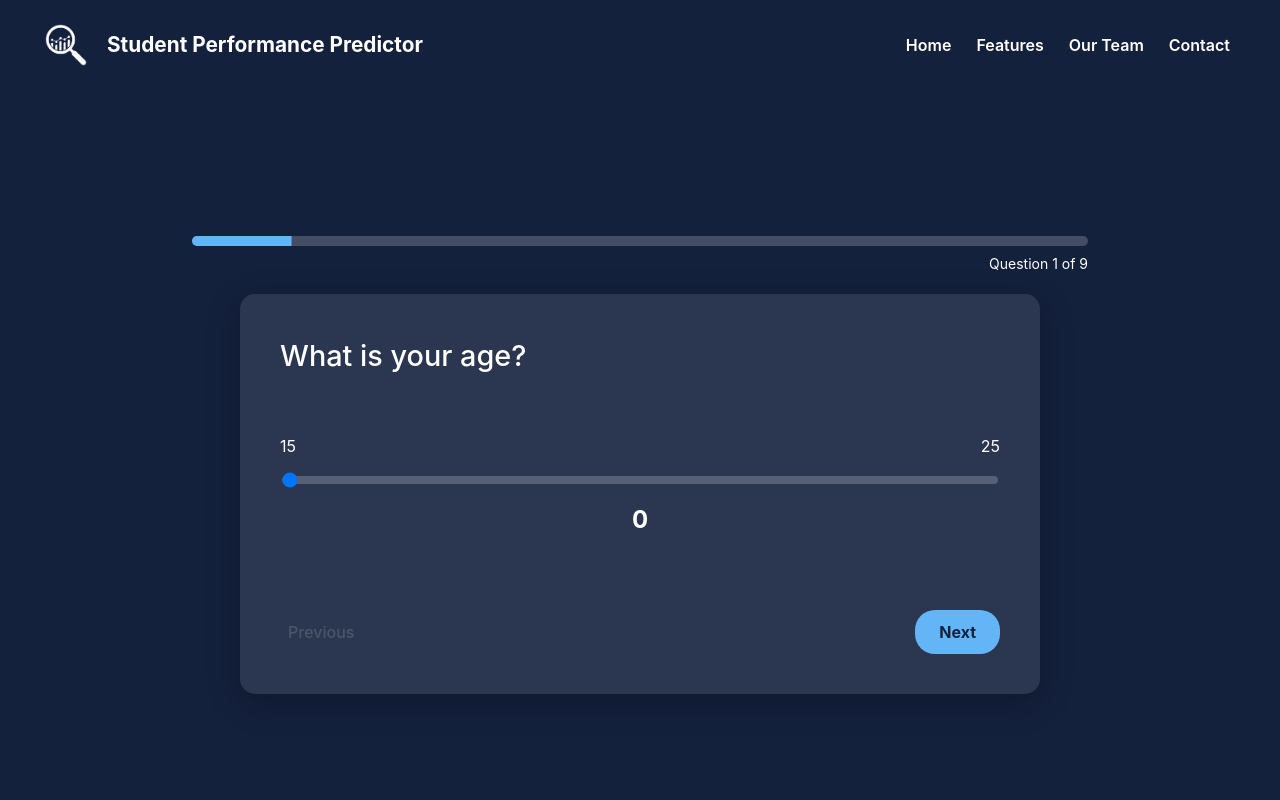
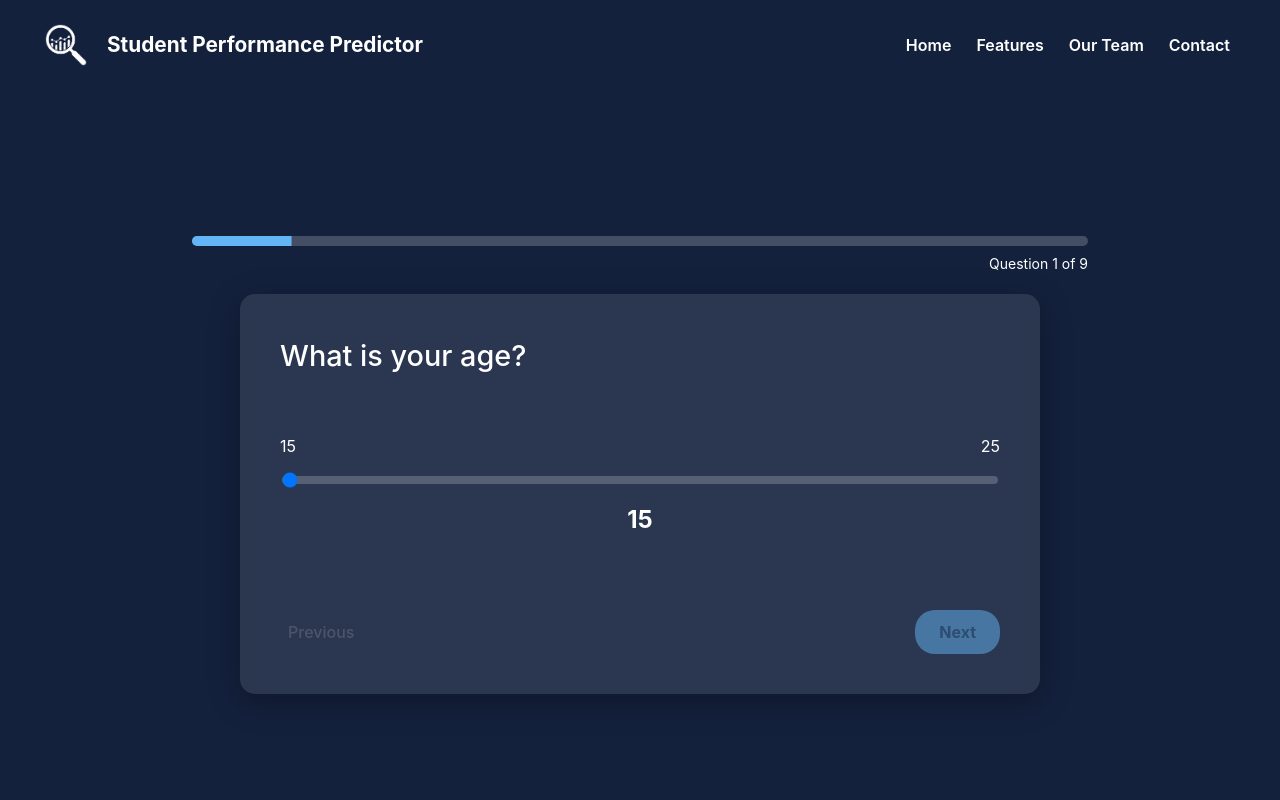
Before and after one commit to marksekla/Student-Performance-Predictor, a React (Vite) app in the folder temp frontend/: page /#/random-forest in a window 1280 px wide. Shown: the top 800 px of the page. Built offline with nearby package versions, Linux system fonts and the light colour scheme; a web font is replaced by a local one.

Commit message:
Final bug fixes

```diff
--- a/temp frontend/src/components/RandomForestDashboard/RandomForestCharts.tsx
+++ b/temp frontend/src/components/RandomForestDashboard/RandomForestCharts.tsx
@@ -7,10 +7,6 @@ import {
   Tooltip,
   Cell,
   ResponsiveContainer,
-  RadarChart,
-  Radar,
-  PolarGrid,
-  PolarAngleAxis,
   Legend,
 } from "recharts";
 import { Box, Typography } from "@mui/material";
@@ -42,7 +38,7 @@ const PARENT_EDUCATION_MAP: Record<number, string> = {
   0: 'None',
   1: 'High school',
   2: 'Some College',
-  3: 'Bachelor’s',
+  3: 'Bachelor\'s',
   4: 'Higher',
 };
 
@@ -60,9 +56,15 @@ const CategoricalBarChart = ({ item }: { item: any }) => {
 
   return (
     <ResponsiveContainer width="100%" height={300}>
-      <BarChart data={[item]} barGap={1} barSize={50}>
+      <BarChart
+        data={[item]}
+        barGap={1}
+        barSize={50}
+        margin={{ left: 40, right: 40, top: 20, bottom: 20 }}
+      >
         <XAxis dataKey="name" tickMargin={5} />
-        <YAxis label={{ value: 'Percentage', angle: -90 }} />
+        {/* Removed the YAxis label */}
+        <YAxis />
         <Tooltip />
         <Legend />
         {Object.keys(item)
@@ -207,11 +209,6 @@ const RandomForestCharts = ({ datasetStats, userInput, predictionResult }: any)
         Categorical Features Distribution
       </Typography>
 
-      {/*
-        1) Wrap the categorical charts in a flex container
-        2) Use 'flexWrap: "wrap"' so they can wrap onto new lines if needed
-        3) Give each chart a fixed width so they can sit side by side
-      */}
       <Box
         sx={{
           display: 'flex',
@@ -291,9 +288,16 @@ const RandomForestCharts = ({ datasetStats, userInput, predictionResult }: any)
               layout="vertical"
               margin={{ top: 20, right: 20, left: 90, bottom: 20 }}
             >
-              <XAxis type="number" />
+              {/*
+                Use a tickFormatter for X-axis to show 0–100%,
+                and a Tooltip formatter for the hover text
+              */}
+              <XAxis
+                type="number"
+                tickFormatter={(value: number) => `${(value * 100).toFixed(0)}%`}
+              />
               <YAxis type="category" dataKey="name" interval={0} />
-              <Tooltip />
+              <Tooltip formatter={(value: number) => `${(value * 100).toFixed(2)}%`} />
               <Legend />
               <Bar dataKey="importance" fill={colorPalette[4]} name="Importance" />
             </BarChart>
--- a/temp frontend/src/integrals/ModelChoice.tsx
+++ b/temp frontend/src/integrals/ModelChoice.tsx
@@ -2,18 +2,12 @@ import React, { useState } from "react";
 import { Box, Typography, IconButton } from "@mui/material";
 import LoopIcon from "@mui/icons-material/Loop";
 import { useNavigate } from "react-router-dom";
-import WebAppBar from "../components/WebAppBar";
-import { WebAppBarLink } from "../components/WebAppBar/interfaces";
+
 
 export default function ModelChoice() {
   const navigate = useNavigate();
   const lightBlue = "#64B5F6";
 
-  const webAppBarLinks: WebAppBarLink[] = [
-        { title: "Home", anchor: "/#maindiv-001" },
-        { title: "Projects", anchor: "/#subdiv-002" },
-        { title: "Contact Us", anchor: "/#contact" },
-    ];
 
 
   const cards = [
@@ -48,12 +42,12 @@ export default function ModelChoice() {
         flexDirection: "column",
         background: "#14213D", // Changed to solid color as requested
         position: "relative",
+        paddingTop: "30px",
         paddingBottom: "40px", // Add bottom padding for better spacing
         overflow: "visible", // Allow content to overflow for scrolling
       }}
     >
 
-      <WebAppBar links={webAppBarLinks}/>
       <Typography variant="h3" sx={{ color: "white", mb: 2 }}>
         Choose a Model
       </Typography>
--- a/temp frontend/src/integrals/RF_WebQuestionnaire.tsx
+++ b/temp frontend/src/integrals/RF_WebQuestionnaire.tsx
@@ -10,28 +10,10 @@ export default function WebQuestionnaire() {
   const [selectedOption, setSelectedOption] = useState<string | number | null>(null);
   const [textInput, setTextInput] = useState("");
   const [rangeValue, setRangeValue] = useState<number>(0);
+  const [hasRangeChanged, setHasRangeChanged] = useState(false);
   const [isSubmitted, setIsSubmitted] = useState(false);
   const [predictionResult, setPredictionResult] = useState(null);
   const [userInput, setUserInput] = useState({});
-
-  useEffect(() => {
-    document.body.style.margin = "0";
-    document.body.style.overflow = "auto";
-    setSelectedOption(null);
-    setTextInput("");
-    setRangeValue(0);
-
-    const savedAnswer = answers[questions[currentQuestionIndex].id];
-    if (savedAnswer !== undefined) {
-      if (questions[currentQuestionIndex].type === "multiple") {
-        setSelectedOption(savedAnswer);
-      } else if (questions[currentQuestionIndex].type === "text") {
-        setTextInput(savedAnswer);
-      } else if (questions[currentQuestionIndex].type === "range" || questions[currentQuestionIndex].type === "number") {
-        setRangeValue(savedAnswer);
-      }
-    }
-  }, [currentQuestionIndex]);
 
   const questions = [
     { id: 1, text: 'What is your age?', type: 'number', min: 15, max: 25, inputProps: { step: '1'} },
@@ -48,23 +30,57 @@ export default function WebQuestionnaire() {
   const currentQuestion = questions[currentQuestionIndex];
   const progress = ((currentQuestionIndex + 1) / questions.length) * 100;
 
-  const handleNext = () => {
+  useEffect(() => {
+    document.body.style.margin = "0";
+    document.body.style.overflow = "auto";
+
+    // Reset inputs based on question type and any saved answers
+    if (currentQuestion.type === "selection") {
+      setSelectedOption(
+        answers[currentQuestion.id] !== undefined ? answers[currentQuestion.id] : null
+      );
+    }
+    if (currentQuestion.type === "text") {
+      setTextInput(
+        answers[currentQuestion.id] !== undefined ? answers[currentQuestion.id] : ""
+      );
+    }
+    if (currentQuestion.type === "number" || currentQuestion.type === "range") {
+      setRangeValue(
+        answers[currentQuestion.id] !== undefined
+          ? answers[currentQuestion.id]
+          : currentQuestion.min ?? 0
+      );
+      setHasRangeChanged(answers[currentQuestion.id] !== undefined);
+    }
+  }, [currentQuestionIndex]);
+
+  // Save the current answer based on the question type and return the updated object
+  const saveCurrentAnswer = () => {
     let updatedAnswers = { ...answers };
-
     if (currentQuestion.type === "selection" && selectedOption !== null) {
       updatedAnswers[currentQuestion.id] = selectedOption;
-  } else if (currentQuestion.type === "range" || currentQuestion.type === "number") {
-    const valueToSave = currentQuestion.inputProps?.step === "0.01"
+    } else if (currentQuestion.type === "text" && textInput.trim()) {
+      updatedAnswers[currentQuestion.id] = textInput;
+    } else if (
+      (currentQuestion.type === "number" || currentQuestion.type === "range") &&
+      (hasRangeChanged || answers[currentQuestion.id] !== undefined)
+    ) {
+      const valueToSave =
+        currentQuestion.inputProps?.step === "0.01"
           ? parseFloat(rangeValue.toFixed(2))
           : rangeValue;
       updatedAnswers[currentQuestion.id] = valueToSave;
-  } else if (currentQuestion.type === "multi") {
-    const currentSelections = answers[currentQuestion.id] || [];
-    updatedAnswers[currentQuestion.id] = currentSelections;
     }
+    setAnswers(updatedAnswers);
+    return updatedAnswers; // Return the new updatedAnswers object
+  };
 
-  setAnswers(updatedAnswers);
+  const handleNext = () => {
+    // Save current answer and retrieve the updated object
+    const updatedAnswers = saveCurrentAnswer();
 
+    // If this is the last question, submit using the newly updatedAnswers
     if (currentQuestionIndex === questions.length - 1) {
       handleSubmit(updatedAnswers);
     } else {
@@ -77,18 +93,18 @@ const handleSubmit = async (finalAnswers: Record<number, any>) => {
 
     const formattedInput = {
       Age: finalAnswers[1],
-    Gender: finalAnswers[2],               // as string: "Male" or "Female"
-    Ethnicity: finalAnswers[3],           // as string: "Caucasian", etc.
-    ParentalEducation: finalAnswers[4],   // string, eg. "High School"
-    StudyTimeWeekly: finalAnswers[5],           // number
-    Absences: finalAnswers[6],            // number
-    ParentalSupport: finalAnswers[7],     // string: "High", etc.
+      Gender: finalAnswers[2],
+      Ethnicity: finalAnswers[3],
+      ParentalEducation: finalAnswers[4],
+      StudyTimeWeekly: finalAnswers[5],
+      Absences: finalAnswers[6],
+      ParentalSupport: finalAnswers[7],
       Tutoring: selectedPrograms.includes("tutoring"),
       Extracurricular: selectedPrograms.includes("extracurricular"),
       Sports: selectedPrograms.includes("sports"),
       Music: selectedPrograms.includes("music"),
       Volunteering: selectedPrograms.includes("volunteering"),
-    GPA: finalAnswers[9]                 // number
+      GPA: finalAnswers[9],
     };
 
     try {
@@ -118,15 +134,29 @@ const handleSubmit = async (finalAnswers: Record<number, any>) => {
     }
   };
 
+  // Save answer before going back
   const handlePrevious = () => {
+    saveCurrentAnswer();
     if (currentQuestionIndex > 0) {
       setCurrentQuestionIndex(currentQuestionIndex - 1);
     }
   };
 
+  // Disable Next button until an answer is provided for the current question
   const isNextDisabled = () => {
-    if (currentQuestion.type === "multiple" && selectedOption === null) return true;
+    if (currentQuestion.type === "selection" && selectedOption === null) return true;
     if (currentQuestion.type === "text" && !textInput.trim()) return true;
+    if (
+      (currentQuestion.type === "number" || currentQuestion.type === "range") &&
+      answers[currentQuestion.id] === undefined &&
+      !hasRangeChanged
+    ) {
+      return true;
+    }
+    if (currentQuestion.type === "multi") {
+      const selections = answers[currentQuestion.id] || [];
+      if (selections.length === 0) return true;
+    }
     return false;
   };
 
@@ -156,7 +186,7 @@ const handleSubmit = async (finalAnswers: Record<number, any>) => {
             height: 10,
             borderRadius: 5,
             backgroundColor: "rgba(255, 255, 255, 0.2)",
-            '& .MuiLinearProgress-bar': { backgroundColor: lightBlue }
+            "& .MuiLinearProgress-bar": { backgroundColor: lightBlue }
           }}
         />
         <Typography variant="body2" sx={{ color: "white", textAlign: "right", mt: 1 }}>
@@ -206,7 +236,7 @@ const handleSubmit = async (finalAnswers: Record<number, any>) => {
                     backgroundColor: isSelected ? lightBlue : "transparent",
                     textTransform: "none",
                     fontSize: "1rem",
-                  '&:hover': {
+                    "&:hover": {
                       backgroundColor: "rgba(255, 255, 255, 0.1)",
                       borderColor: "white"
                     }
@@ -236,9 +266,9 @@ const handleSubmit = async (finalAnswers: Record<number, any>) => {
                   textTransform: "none",
                   fontSize: "1rem",
                   gap: 2,
-              '&:hover': {
+                  "&:hover": {
                     backgroundColor: "rgba(255, 255, 255, 0.1)",
-                borderColor: "white",
+                    borderColor: "white"
                   }
                 }}
               >
@@ -248,11 +278,17 @@ const handleSubmit = async (finalAnswers: Record<number, any>) => {
           </Box>
         )}
 
-
         <Box sx={{ mb: 4 }}>
           {(currentQuestion.type === "range" || currentQuestion.type === "number") && (
             <Box sx={{ display: "flex", flexDirection: "column", alignItems: "center", gap: 2 }}>
-              <Box sx={{ width: "100%", display: "flex", justifyContent: "space-between", color: "white" }}>
+              <Box
+                sx={{
+                  width: "100%",
+                  display: "flex",
+                  justifyContent: "space-between",
+                  color: "white"
+                }}
+              >
                 <Typography>{currentQuestion.min ?? 0}</Typography>
                 <Typography>{currentQuestion.max ?? 100}</Typography>
               </Box>
@@ -264,7 +300,10 @@ const handleSubmit = async (finalAnswers: Record<number, any>) => {
                   max={currentQuestion.max ?? 100}
                   step={parseFloat(currentQuestion.inputProps?.step ?? "1")}
                   value={rangeValue}
-                  onChange={(e) => setRangeValue(parseFloat(e.target.value))}
+                  onChange={(e) => {
+                    setRangeValue(parseFloat(e.target.value));
+                    setHasRangeChanged(true);
+                  }}
                   style={{
                     width: "100%",
                     height: "8px",
@@ -293,7 +332,7 @@ const handleSubmit = async (finalAnswers: Record<number, any>) => {
               textTransform: "none",
               fontSize: "1rem",
               opacity: currentQuestionIndex === 0 ? 0.5 : 1,
-              '&:hover': {
+              "&:hover": {
                 backgroundColor: "rgba(255, 255, 255, 0.1)",
                 borderColor: "white"
               }
@@ -313,18 +352,17 @@ const handleSubmit = async (finalAnswers: Record<number, any>) => {
               padding: "8px 24px",
               borderRadius: "20px",
               fontWeight: "bold",
-              '&:hover': {
+              "&:hover": {
                 backgroundColor: "#90CAF9",
               },
-              '&:disabled': {
+              "&:disabled": {
                 backgroundColor: "rgba(100, 181, 246, 0.5)",
-                color: "rgba(20, 33, 61, 0.5)"
+                color: "rgba(20, 33, 61, 0.5)",
               }
             }}
           >
             {currentQuestionIndex === questions.length - 1 ? "Submit" : "Next"}
           </Button>
-
         </Box>
       </Box>
     </Box>
--- a/temp frontend/src/integrals/WebLandingPage.tsx
+++ b/temp frontend/src/integrals/WebLandingPage.tsx
@@ -51,15 +51,17 @@ const LandingProjectCards = forwardRef((props: {
 
   React.useEffect(() => {
     scrollYProgress.on("change", (e) => {
-      if (cardsRef.current)
-        cardsRef.current.scrollLeft = (cardsRef.current.scrollWidth - cardsRef.current.clientWidth) * e;
+      if (cardsRef.current) {
+        cardsRef.current.scrollLeft =
+          (cardsRef.current.scrollWidth - cardsRef.current.clientWidth) * e;
+      }
     });
-  }, []);
+  }, [scrollYProgress]);
 
   return (
     <Box ref={ref}>
       {
-        (!props.mobileView) ?
+        !props.mobileView ? (
           <Box
             ref={cardContainer}
             sx={{
@@ -83,14 +85,21 @@ const LandingProjectCards = forwardRef((props: {
                 <LandingProjectCard mobileView={false} key={project._id} project={project} />
               ))}
             </Box>
-          </Box> :
-          <VerticalCardStack title="Projects" sx={{ padding: '20px' }}>
-            {
-              props.data.map((project: LandingProject) => (
+          </Box>
+        ) : (
+          /* Removed VerticalCardStack here and replaced with a simple Box */
+          <Box sx={{ padding: "20px", display: "flex", flexDirection: "column", gap: "20px" }}>
+            <Typography
+              variant="h5"
+              sx={{ color: "white", mb: 2 }}
+            >
+              Projects
+            </Typography>
+            {props.data.map((project: LandingProject) => (
               <LandingProjectCard mobileView key={project._id} project={project} />
-              ))
-            }
-          </VerticalCardStack>
+            ))}
+          </Box>
+        )
       }
     </Box>
   );
@@ -118,7 +127,7 @@ export default function WebLandingPage() {
       case -2: return "linear-gradient(to right, #667db6, #0082c8, #0082c8, #667db6);"
       default: return "black";
     }
-  };
+  }
 
   /* AppBar and Events State */
   const mobileView = useMediaQuery(AppThemeController.baseTheme.breakpoints.down('md'));
@@ -143,13 +152,12 @@ export default function WebLandingPage() {
   /* Gradient Change */
   function SetBackgroundMode(variant: number) {
     setTransitionBackground((tb) => {
-      if (tb.end != variant) {
+      if (tb.end !== variant) {
         setIsTransitioning(true);
         tb.start = tb.end;
         tb.end = variant;
         console.warn(`Gradient Transition: ${tb.start} -> ${tb.end}`);
       }
-
       return tb;
     });
   }
@@ -176,22 +184,16 @@ export default function WebLandingPage() {
       const projectsBoxEnd = projectsBoxStart + (projectsBoxRef?.current?.offsetHeight ?? 0) + 50;
       const teamBoxStart = (teamBoxRef?.current?.offsetTop ?? 0) - 50;
       const teamBoxEnd = teamBoxStart + (teamBoxRef?.current?.offsetHeight ?? 0) + 100;
-      const sponsorsBoxStart = (sponsorsBoxRef?.current?.offsetTop ?? 0) - 100;
-      const sponsorsBoxEnd = sponsorsBoxStart + (sponsorsBoxRef?.current?.offsetHeight ?? 0) + 400;
-      //const highlightsBoxEnd = highlightsBoxStart + 1000;
 
-
-      if (mainBoxPos > projectsBoxStart && mainBoxPos < projectsBoxEnd)
+      if (mainBoxPos > projectsBoxStart && mainBoxPos < projectsBoxEnd) {
         SetBackgroundMode(1);
-
-      else if (mainBoxPos > teamBoxStart && mainBoxPos < teamBoxEnd)
+      } else if (mainBoxPos > teamBoxStart && mainBoxPos < teamBoxEnd) {
         SetBackgroundMode(2);
-
-      else
+      } else {
         SetBackgroundMode(0);
-
+      }
     });
-  }, []);
+  }, [scrollYProgress]);
 
   const [statsContainerPosition] = React.useState<"fixed" | "unset">("fixed");
 
@@ -286,8 +288,6 @@ export default function WebLandingPage() {
                 />
               </Box>
 
-{/* Add the button in a separate container, positioned in the middle of the page */}
-
               <Box
                 sx={{
                   display: "flex",
@@ -329,9 +329,9 @@ export default function WebLandingPage() {
         </ScrollContainer>
 
         <Box id="paddingdiv-002" sx={{ height: "100vh" }} />
-        {
-          (mobileView) ?
-            <Box ref={projectsBoxRef} sx={{ padding: '10px' }} id="subdiv-002">
+
+        {mobileView ? (
+          <Box ref={projectsBoxRef} sx={{ padding: "10px" }} id="subdiv-002">
             <LandingProjectCards
               sx={{}}
               mobileView={true}
@@ -339,21 +339,21 @@ export default function WebLandingPage() {
               isLoading={isLoading}
               error={error}
             />
-            </Box> :
+          </Box>
+        ) : (
           <Box ref={projectsBoxRef} id="subdiv-002">
             <LandingProjectCards
-                sx={{ height: '300vh' }}
+              sx={{ height: "300vh" }}
               data={data}
               isLoading={isLoading}
               error={error}
             />
           </Box>
-        }
+        )}
 
-        {
-
-          /* FUTURE: Add Appropriate Case */
-          (mobileView && !mobileView) ? <></> :
+        {mobileView && !mobileView ? (
+          <></>
+        ) : (
           <Box
             id="team"
             ref={teamBoxRef}
@@ -391,14 +391,12 @@ export default function WebLandingPage() {
               particleColor="#FFFFFF"
             />
           </Box>
-        }
+        )}
 
         <Box id="paddingdiv-006" sx={{ height: "25px" }}></Box>
         <StayConnectedContainer id="contact" />
 
-        {/* Translucent App Bar, Last Eleme,nt, On Top of All */}
         <Box id="paddingdiv-006" sx={{ height: "50px" }}></Box>
-
         <Footer />
         <WebAppBar
           links={webAppBarLinks}
@@ -412,6 +410,7 @@ export default function WebLandingPage() {
           }}
         />
       </Box>
+
       <Box
         id="maindiv-002"
         sx={{
@@ -430,7 +429,7 @@ export default function WebLandingPage() {
             background: GetGradient(transitionBackground.start),
             transition: 'opacity 0.4s',
             animation: 'plasma 6s ease infinite',
-            backgroundBlendMode: transitionBackground.start == 3 ? 'color-dodge' : 'unset',
+            backgroundBlendMode: transitionBackground.start === 3 ? 'color-dodge' : 'unset',
             opacity: isTransitioning ? 0.5 : 1,
             zIndex: 1,
           },
@@ -453,11 +452,8 @@ export default function WebLandingPage() {
   );
 }
 
-const DelayedZoomOut = (
-  from: number,
-  to: number,
-  delay: number
-): Animation => ({
+/* -------------------- Animations below -------------------- */
+const DelayedZoomOut = (from: number, to: number, delay: number): Animation => ({
   out: {
     style: {
       transform: (value: number) => {
@@ -468,11 +464,7 @@ const DelayedZoomOut = (
   },
 });
 
-const DelayedFadeOut = (
-  from: number,
-  to: number,
-  delay: number
-): Animation => ({
+const DelayedFadeOut = (from: number, to: number, delay: number): Animation => ({
   out: {
     style: {
       opacity: (value: number) => {
@@ -488,7 +480,9 @@ const DelayedMoveOut = (dx: number, dy: number, delay: number): Animation => ({
     style: {
       transform: (value: number) => {
         value = Math.max(value - delay, 0);
-        return `translate(${0 * (1 - value) + dx * value}px, ${0 * (1 - value) + dy * value}px)`;
+        return `translate(${0 * (1 - value) + dx * value}px, ${
+          0 * (1 - value) + dy * value
+        }px)`;
       },
     },
   },
--- a/temp frontend/src/main.tsx
+++ b/temp frontend/src/main.tsx
@@ -24,7 +24,6 @@ ReactDOM.createRoot(document.getElementById("root")!).render(
       <ThemeProvider theme={AppThemeController.baseTheme}>
         <CssBaseline />
         <Routes>
-          <Route path="/choice" element={<ModelChoicePage />} />
           <Route path="/" element={<WebLandingPage />} />
           <Route path="/" element={<App />}>
           <Route path="/project/:projectId" element={<WebProjectsPage />} />
@@ -33,6 +32,7 @@ ReactDOM.createRoot(document.getElementById("root")!).render(
           <Route path="/linear-regression" element={<LR_WebQuestionnaire />} />
           <Route path="/rf-results" element={<ResultsPage />} />
           <Route path="/results" element={<Results />} />
+          <Route path="/choice" element={<ModelChoicePage />} />
           </Route>
         </Routes>
       </ThemeProvider>
```
Lines whose indentation alone changed are shown as unchanged.
